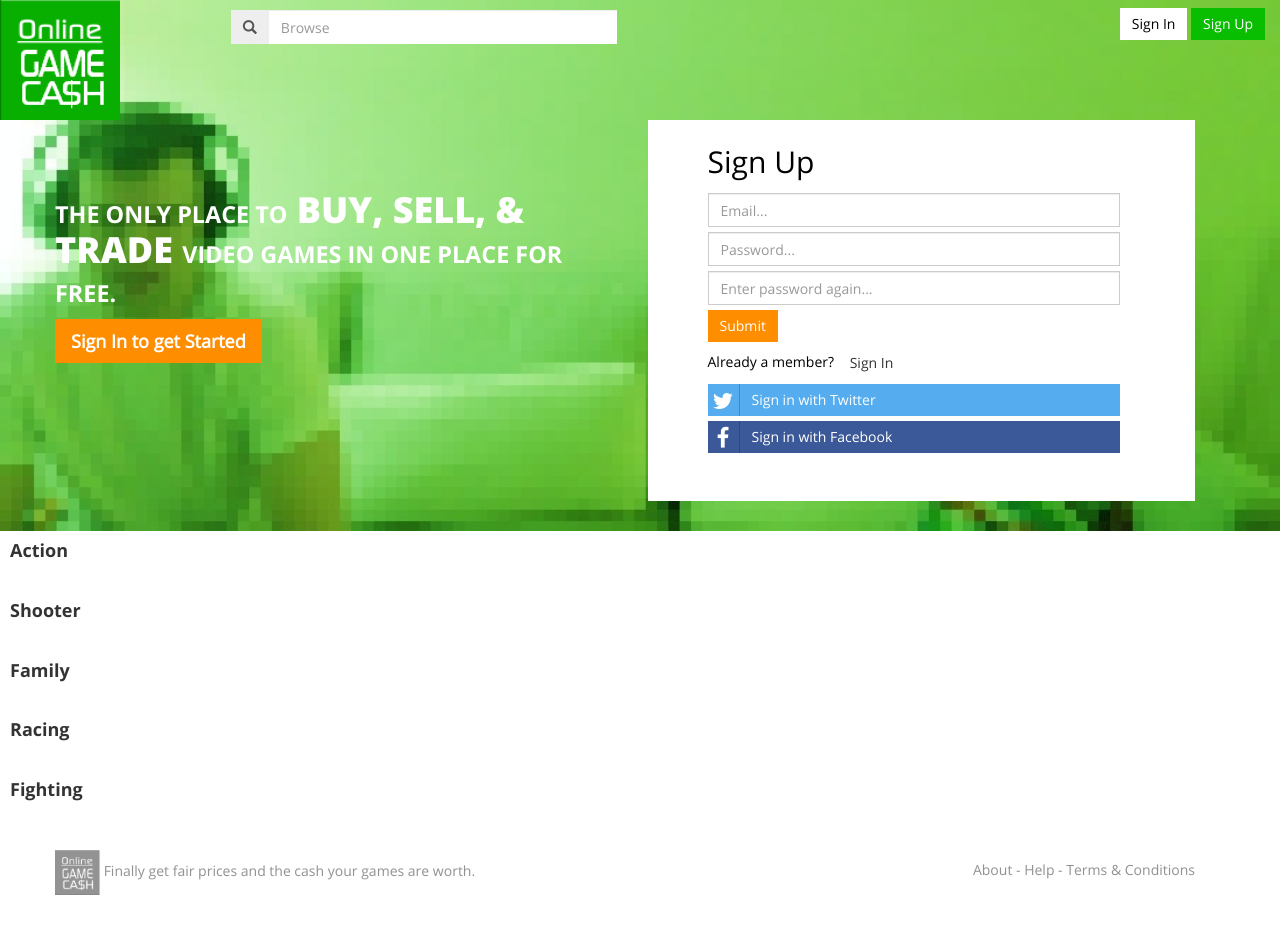
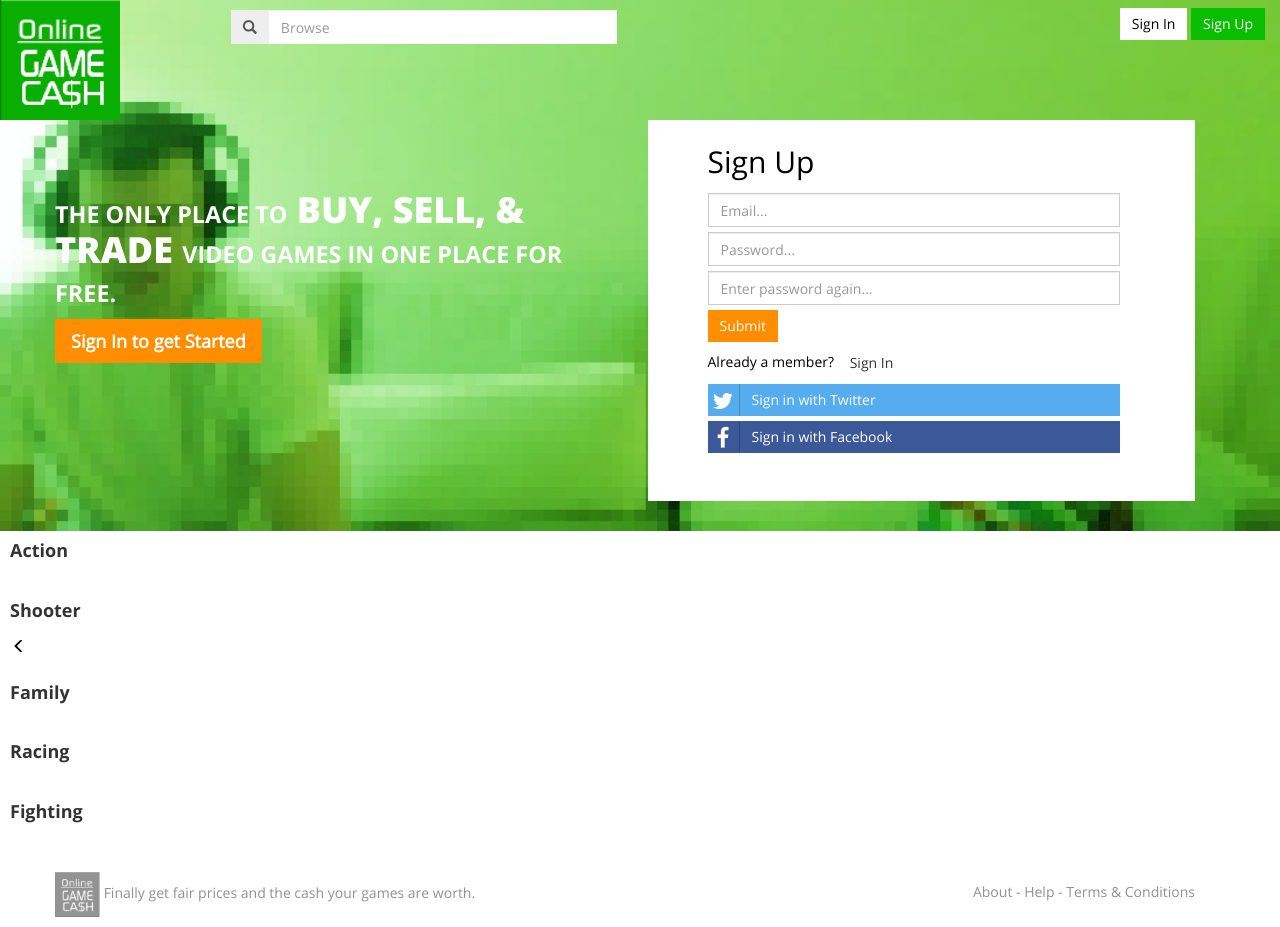
Before and after one commit to agoley/ogc, a website: page static/views/index.html in a window 1280 px wide. Before the commit the page ends 905 px from the top, so only its background shows below. Drawn offline with Linux system fonts and the light colour scheme; files that its build step writes are made by us from their sources; no server answers; files whose address does not match are found by name.

Commit message:
row restructure

```diff
--- a/static/styles/style.css
+++ b/static/styles/style.css
@@ -349,4 +349,9 @@ img.center {
 	padding-left: 10px !important;
 }
 
+.reverse-game-btn {
+	position: absolute:
+	left: 0px;
+}
+
 .minwidth { white-space: nowrap; }
--- a/static/views/games.html
+++ b/static/views/games.html
@@ -18,9 +18,9 @@
 	<div class="minwidth">
 	<h4 class="genre-header regular-bold">Shooter</h4>
 	<ul class="list-inline genre-list">
-		<!--<li>
+		<li class="reverse-game-btn">
 			<button ng-click="reverseShooter()" class="btn black neat outset-arrow" ><span class="glyphicon glyphicon-menu-left"></span></button>
-		</li>-->
+		</li>
 		<li ng-repeat="game in shooter">
 			<a href="" ng-click="getGame(game.title)"><img class="game-image" ng-src="{{game.image_path}}"/></a>		</li>
 		<!--<li>
```
